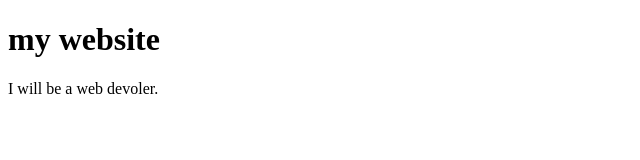
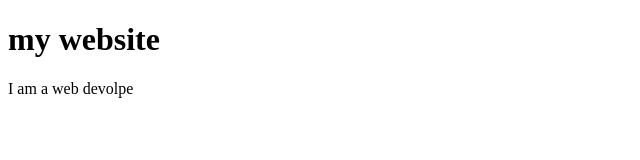
Before and after one commit to sakibbhuiyan/my-first-website, a plain HTML site: page index.html in a window 1280 px wide. Shown: the full height of the page, 0-640 px from the left. Drawn offline with Linux system fonts and the light colour scheme.

Commit message:
Update index.html

```diff
--- a/index.html
+++ b/index.html
@@ -8,7 +8,7 @@
 </head>
 <body>
     <h1>my website</h1>
-    <p>I will be a web devoler.</p>
+    <p>I am a web devolpe</p>
 
 </body>
 </html>
```
